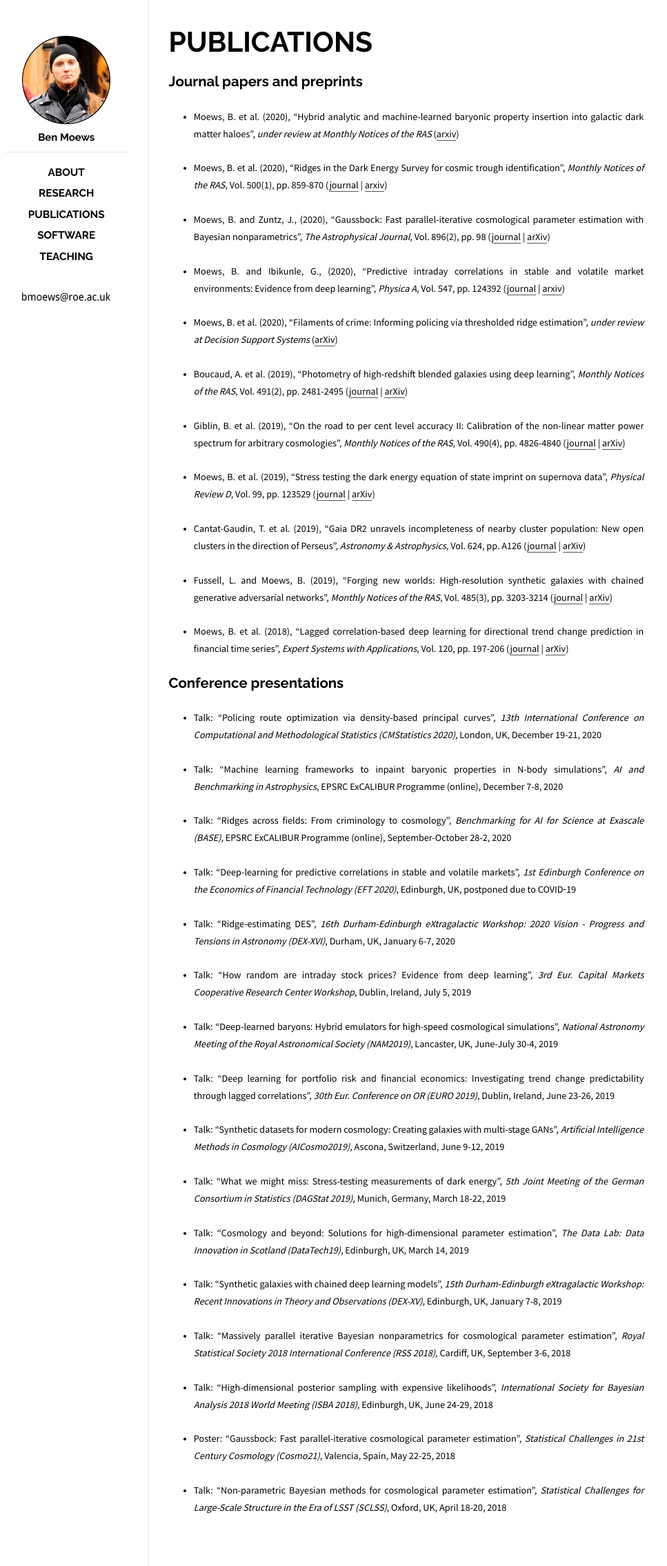
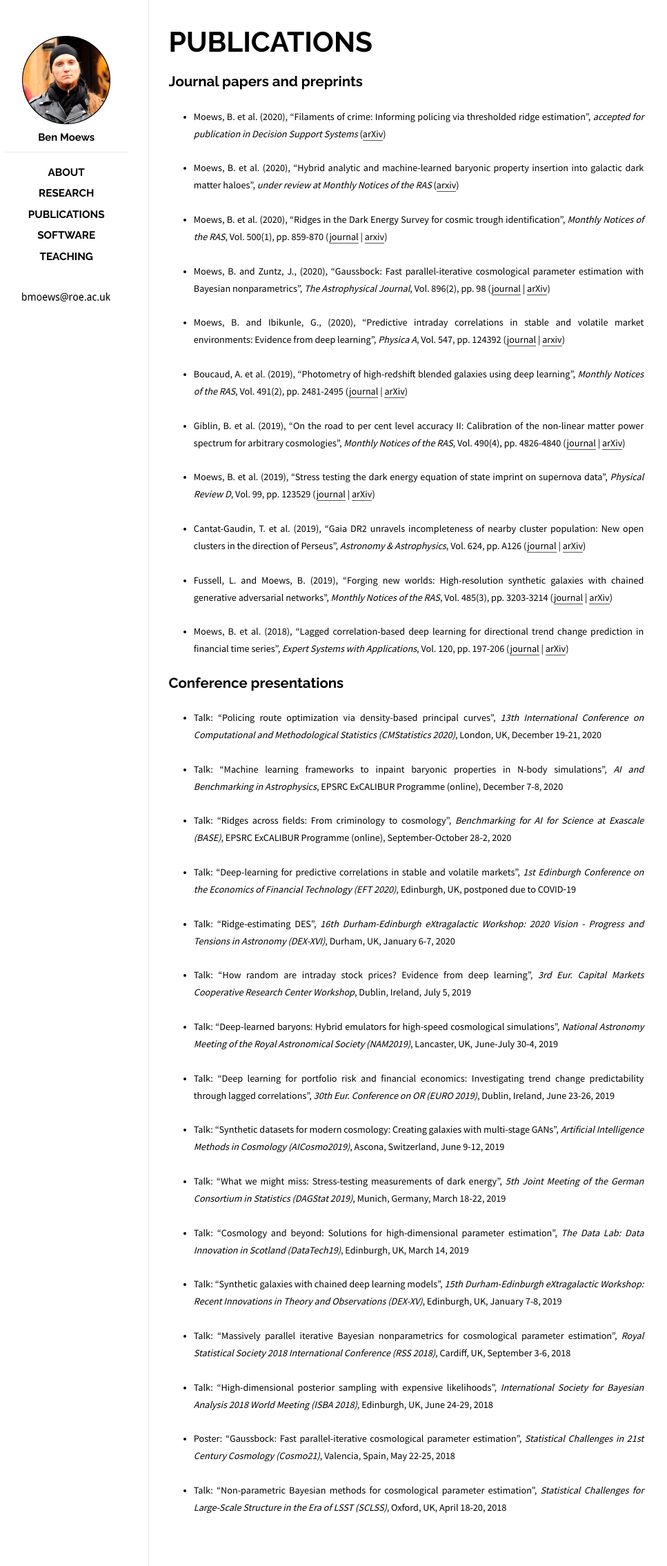
Before and after one commit to moews/moews.github.io, a Jekyll site: the page built from _posts/2017-03-25-publications.md, in a window 1280 px wide. Shown: the whole page at 69% size, without its empty margins (143-1110 px from the left). Built offline with Jekyll 4.4.1, drawn with Linux system fonts in a browser that asks for light colours; some of the changed lines change nothing that is shown.

Commit message:
Update 2017-03-25-publications.md

```diff
--- a/_posts/2017-03-25-publications.md
+++ b/_posts/2017-03-25-publications.md
@@ -8,6 +8,8 @@
 
 ## Journal papers and preprints
 
+* <small>Moews, B. et al. (2020), "Filaments of crime: Informing policing via thresholded ridge estimation", _accepted for publication in Decision Support Systems_ ([arXiv](https://arxiv.org/abs/1907.03206))</small>
+
 * <small>Moews, B. et al. (2020), "Hybrid analytic and machine-learned baryonic property insertion into galactic dark matter haloes", _under review at Monthly Notices of the RAS_ ([arxiv](https://arxiv.org/abs/2012.05820))</small>
 
 * <small>Moews, B. et al. (2020), "Ridges in the Dark Energy Survey for cosmic trough identification", _Monthly Notices of the RAS_, Vol. 500(1), pp. 859-870 ([journal](https://doi.org/10.1093/mnras/staa3204) | [arxiv](https://arxiv.org/abs/2005.08583))</small>
@@ -15,8 +17,6 @@
 * <small>Moews, B. and Zuntz, J., (2020), "Gaussbock: Fast parallel-iterative cosmological parameter estimation with Bayesian nonparametrics", _The Astrophysical Journal_, Vol. 896(2), pp. 98 ([journal](https://doi.org/10.3847%2F1538-4357%2Fab93cb) | [arXiv](https://arxiv.org/abs/1905.09800))</small>
 
 * <small>Moews, B. and Ibikunle, G., (2020), "Predictive intraday correlations in stable and volatile market environments: Evidence from deep learning", _Physica A_, Vol. 547, pp. 124392 ([journal](https://doi.org/10.1016/j.physa.2020.124392) | [arxiv](https://arxiv.org/abs/2002.10385))</small>
-
-* <small>Moews, B. et al. (2020), "Filaments of crime: Informing policing via thresholded ridge estimation", _under review at Decision Support Systems_ ([arXiv](https://arxiv.org/abs/1907.03206))</small>
 
 * <small>Boucaud, A. et al. (2019), "Photometry of high-redshift blended galaxies using deep learning", _Monthly Notices of the RAS_, Vol. 491(2), pp. 2481-2495 ([journal](https://doi.org/10.1093/mnras/stz3056) | [arXiv](https://arxiv.org/abs/1905.01324))</small>
 
```
